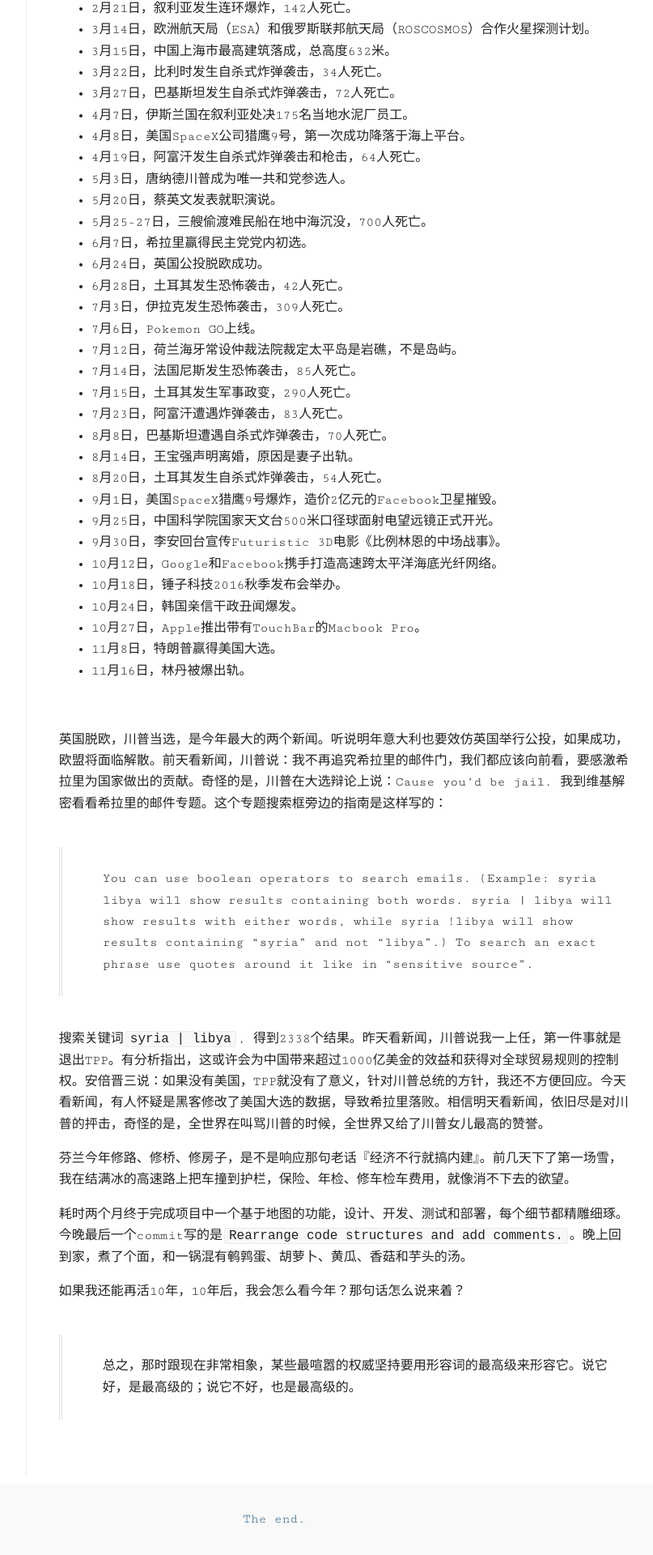
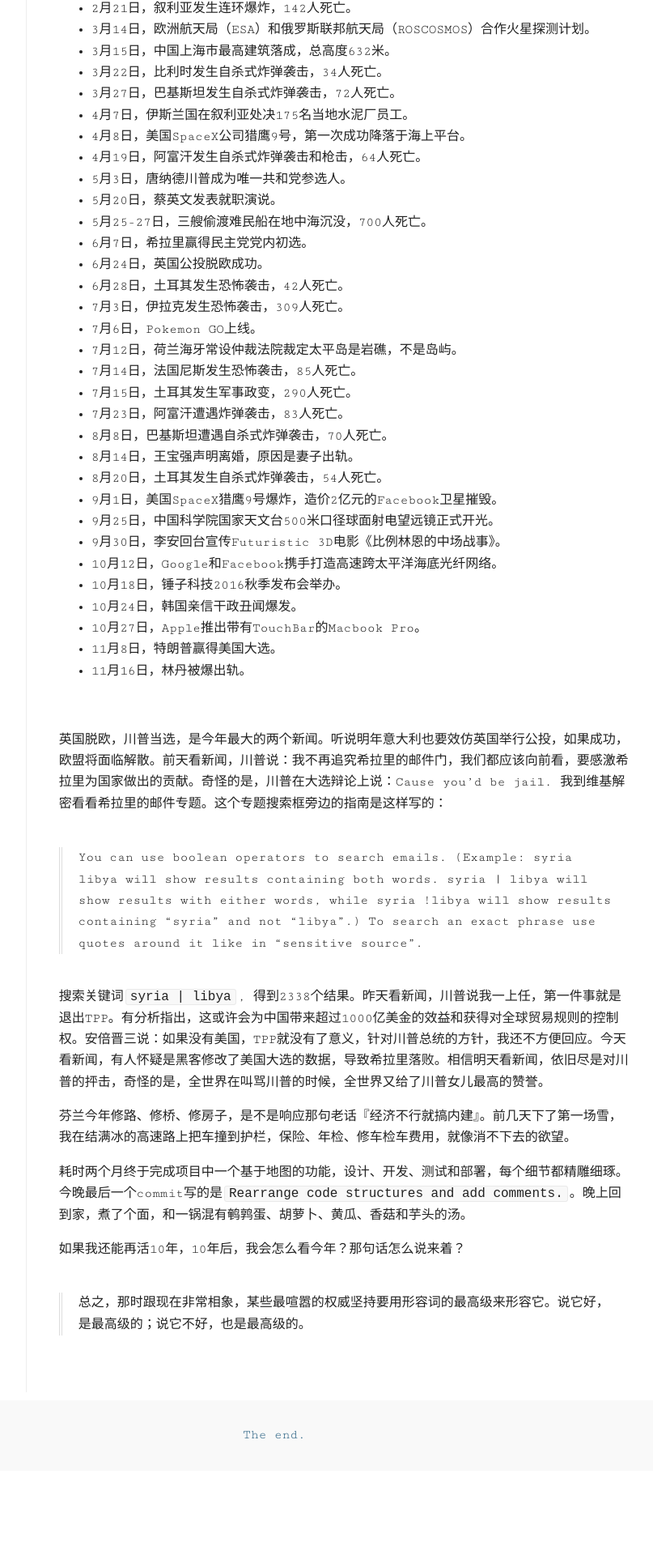
Before and after one commit to crabcanon/crabcanon.github.com, a Jekyll site: the page built from _posts/2016-11-25-complexity.md, in a window 1280 px wide. Shown: the part 691-2611 px from the top of the page at 81% size, without its empty margins (301-1108 px from the left). Built offline with Jekyll 4.4.1, drawn with Linux system fonts in a browser that asks for light colours; after the commit the page ends 2507 px from its top, so only the background shows below that.

Commit message:
Update main.scss

```diff
--- a/assets/css/main.scss
+++ b/assets/css/main.scss
@@ -393,7 +393,7 @@ hr {
 
 blockquote {
   margin: 40px 0px;
-  padding: 10px 20px 10px 50px;
+  padding: 0px 20px;
   border-left: 4px double #ddd;
 }
 
@@ -408,7 +408,7 @@ blockquote {
   color: #fff;
   height: 250px;
 }
-.grad{
+.grad {
   background: -webkit-linear-gradient(rgba(0 , 0, 0, 0.65) 0%, rgba(0,0,0, 0.65) 100%); /* For Safari 5.1 to 6.0 */
   background: -o-linear-gradient(rgba(0, 0, 0, 0.65) 0%, rgba(0, 0, 0, 0.65) 100%); /* For Opera 11.1 to 12.0 */
   background: -moz-linear-gradient(rgba(0, 0, 0, 0.65) 0%, rgba(0, 0, 0, 0.65) 100%); /* For Firefox 3.6 to 15 */
@@ -422,19 +422,19 @@ blockquote {
 }
 
 // about css
-.about-page{
+.about-page {
   margin-bottom: 50px;
 }
-.about-page .about-me{
+.about-page .about-me {
   color: #555;
   margin-top: 0px;
   margin-bottom: 20px;
 }
-.about-page .about-others{
+.about-page .about-others {
   color: #555;
   margin-bottom: 20px;
 }
-.about-p{
+.about-p {
   font-size: 0.9em;
 }
 
```
